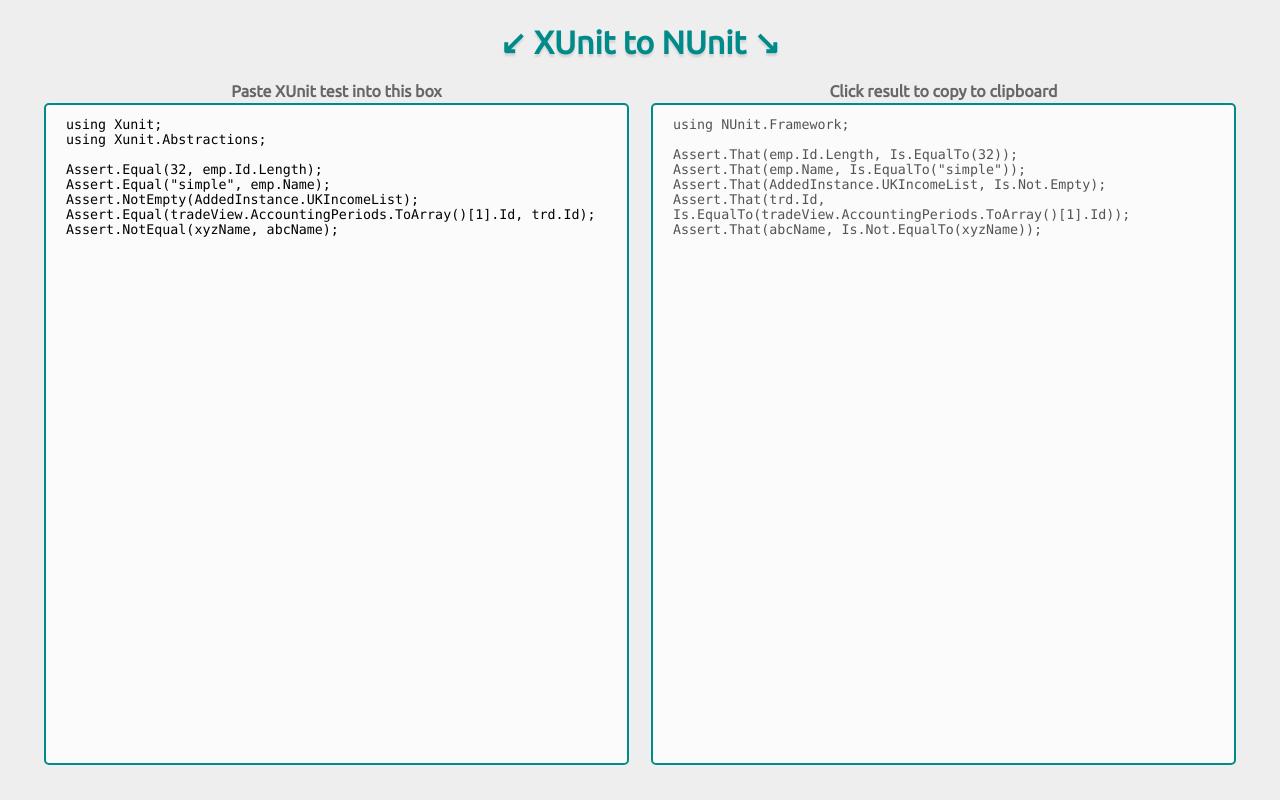
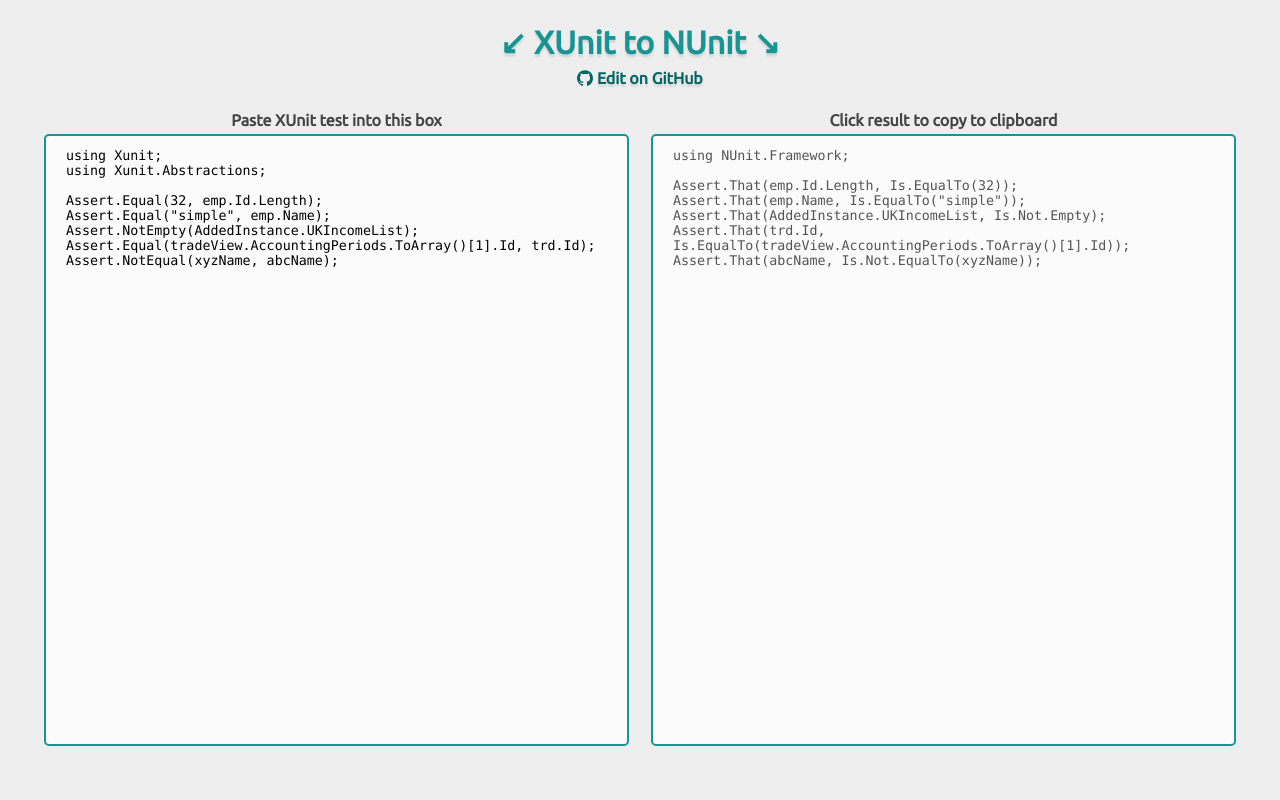
Before and after one commit to jmsv/xunit-to-nunit, a plain HTML site: page index.html in a window 1280 px wide. Drawn offline with nearby package versions, Linux system fonts and the light colour scheme; some packages are replaced by stand-ins of ours; a script that the page names is missing.

Commit message:
Aesthetic updates
Makin' it prettier

```diff
--- a/assets/css/snackbar.css
+++ b/assets/css/snackbar.css
@@ -1,3 +1,5 @@
+/* Edited, but originally from https://www.w3schools.com/howto/howto_js_snackbar.asp */
+
 /* The snackbar - position it at the bottom and in the middle of the screen */
 #snackbar {
     visibility: hidden; /* Hidden by default. Visible on click */
@@ -11,7 +13,7 @@
     position: fixed; /* Sit on top of the screen */
     z-index: 1; /* Add a z-index if needed */
     left: 50%; /* Center the snackbar */
-    bottom: 30px; /* 30px from the bottom */
+    bottom: 50px; /* 30px from the bottom */
 }
 
 /* Show the snackbar when clicking on a button (class added with JavaScript) */
@@ -32,15 +34,15 @@
 
 @keyframes fadein {
     from {bottom: 0; opacity: 0;}
-    to {bottom: 30px; opacity: 1;}
+    to {bottom: 50px; opacity: 1;}
 }
 
 @-webkit-keyframes fadeout {
-    from {bottom: 30px; opacity: 1;}
+    from {bottom: 50px; opacity: 1;}
     to {bottom: 0; opacity: 0;}
 }
 
 @keyframes fadeout {
-    from {bottom: 30px; opacity: 1;}
+    from {bottom: 50px; opacity: 1;}
     to {bottom: 0; opacity: 0;}
 }
--- a/assets/css/styles.css
+++ b/assets/css/styles.css
@@ -33,20 +33,24 @@
 
 header {
     text-align: center;
-    color: darkcyan;
+    color: #179595;
     margin-top: -1em;
     margin-bottom: 1em;
+    text-shadow: 0 3px 2px rgba(0, 0, 0, 0.1);
 }
 
 header h1 {
     font-family: 'Ubuntu', sans-serif;
     font-size: 2em;
-    text-shadow: 0 3px 2px rgba(0, 0, 0, 0.1);
     margin: 0;
 }
 
-header a {
+a {
     text-decoration: none;
+}
+
+a:hover {
+    text-shadow: 0 3px 4px rgba(0, 0, 0, 0.05);
 }
 
 .main-table {
@@ -76,14 +80,15 @@
 .text-container {
     height: 100%;
     margin: auto;
-    margin-bottom: 30px;
+    margin-bottom: 20px;
+    min-width: 120px;
 }
 
 textarea {
     width: 100%;
     resize: none;
     padding: 12px 20px;
-    border: 2px solid darkcyan;
+    border: 2px solid #179595;
     border-radius: 5px;
     background-color: #fbfbfb;
     font-family: 'Consolas', monospace;
@@ -92,5 +97,14 @@
 }
 
 h4 {
-    color: #666;
+    color: #444;
 }
+
+.github-icon {
+    width: 16px;
+    margin-bottom: -2px;
+}
+
+.github-icon-box {
+    color: #006565;
+}
--- a/assets/js/main.js
+++ b/assets/js/main.js
@@ -87,7 +87,6 @@
 }
 
 function convertSingleAssert(line, assert) {
-    console.log(line);
     var assertCallName = 'Assert.' + assert.AssertType;
     var index = line.indexOf(assertCallName);
     if (index < 0) {
--- a/index.html
+++ b/index.html
@@ -9,6 +9,7 @@
     <link href="https://fonts.googleapis.com/css?family=Ubuntu" rel="stylesheet">
     <link rel="stylesheet" type="text/css" href="assets/css/styles.css">
     <link rel="stylesheet" type="text/css" href="assets/css/snackbar.css">
+    <meta name="viewport" content="width=device-width, initial-scale=1, maximum-scale=1, minimum-scale=1, user-scalable=no, minimal-ui">
 </head>
 
 <body ng-controller="ConverterController">
@@ -20,19 +21,30 @@
                         <a href=".">
                             <h1>↙ XUnit to NUnit ↘</h1>
                         </a>
+                        <div class="github-icon-box">
+                            <a href="https://github.com/jamesevickery/xunit-to-nunit" target="_blank">
+                                <p><img src="assets/img/github.svg" class="github-icon" /> Edit on GitHub</p>
+                            </a>
+                        </div>
                     </header>
+                </th>
+            </tr>
+            <tr class="tr-header">
+                <th>
+                    <h4>Paste XUnit test into this box</h4>
+                </th>
+                <th>
+                    <h4>Click result to copy to clipboard</h4>
                 </th>
             </tr>
             <tr class="tr-content">
                 <td>
                     <div class="text-container">
-                        <h4>Paste XUnit test into this box</h4>
                         <textarea id="XUnitInBox" rows="5" ng-model="XUnitIn" ng-change="updateXUnitIn()" spellcheck="false"></textarea>
                     </div>
                 </td>
                 <td>
                     <div class="text-container" onclick="showCopiedSnackbar()">
-                        <h4>Click result to copy to clipboard</h4>
                         <textarea id="NUnitOutBox" class="clipboard" data-clipboard-text="{{NUnitOut}}" rows="5" ng-bind="NUnitOut" disabled></textarea>
                     </div>
                 </td>
```
Also changed, not shown: assets/img/github.svg (added).
